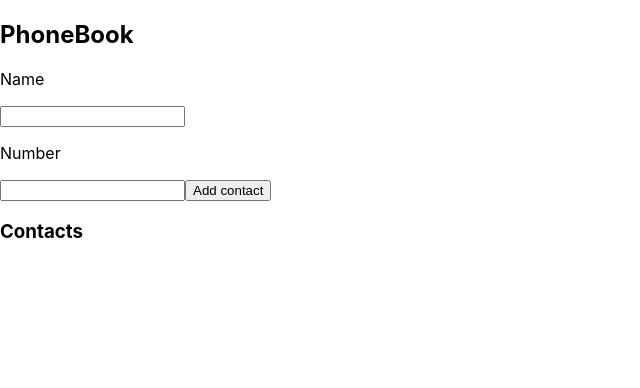
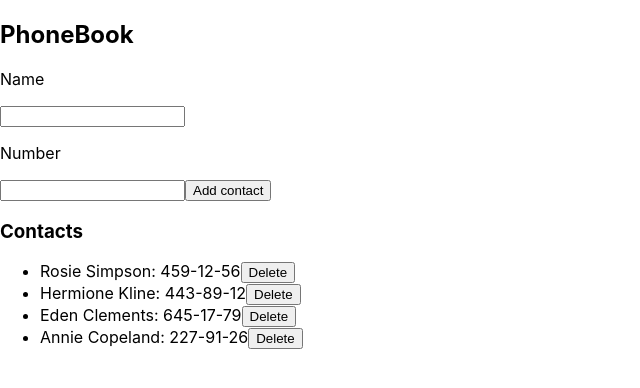
Before and after one commit to ViyBabay/goit-react-hw-02-phonebook, a React (Create React App) app: page / in a window 1280 px wide. Shown: the top 388 px of the page, without its empty margins (0-640 px from the left). Built offline with nearby package versions, Linux system fonts and the light colour scheme.

Commit message:
add delete contact

```diff
--- a/src/components/App.jsx
+++ b/src/components/App.jsx
@@ -1,4 +1,6 @@
 import React, { Component } from 'react';
+import { ContactList } from './ContactList/ContactList';
+// import { nanoid } from 'nanoid'
 
 export class App extends Component {
   state = {
@@ -8,22 +10,22 @@ export class App extends Component {
       { id: 'id-3', name: 'Eden Clements', number: '645-17-79' },
       { id: 'id-4', name: 'Annie Copeland', number: '227-91-26' },
     ],
-    filter: '',
+    // filter: '',
     name: '',
-    number: '',
+    // number: '',
   };
+
+  deleteContact = contactId => {
+    this.setState(prevState => ({
+      contacts: prevState.contacts.filter(contact => contact.id !== contactId)
+    }));
+}
+
+
   render() {
+    const { contacts } = this.state;
     return (
-      <div
-      // style={{
-      //  height: '100vh',
-      //  display: 'flex',
-      //  justifyContent: 'center',
-      //  alignItems: 'center',
-      //  fontSize: 40,
-      //  color: '#010101'
-      // }}
-      >
+      <div>
         <h2>PhoneBook</h2>
         <form>
           <p>Name</p>
@@ -43,8 +45,17 @@ export class App extends Component {
             required
           />
           <button type="button">Add contact</button>
-          <h3>Contacts</h3>
         </form>
+        <h3>Contacts</h3>
+        {/* <ul>
+      {this.state.contacts.map(({ id, name, number }) => (
+        <li key={id}>
+          {name}: {number}
+          <button onClick={() => this.deleteContact(id)}>Delete</button>
+        </li>
+      ))}
+    </ul> */}
+        <ContactList contacts={contacts} onDeleteContact={this.deleteContact}/>
       </div>
     );
   }
--- /dev/null
+++ b/src/components/ContactList/ContactList.jsx
@@ -0,0 +1,15 @@
+import React from 'react';
+// import { nanoid } from 'nanoid'
+
+export const ContactList = ({ contacts, onDeleteContact }) => {
+  return (
+    <ul>
+      {contacts.map(({ id, name, number }) => (
+        <li key={id}>
+          {name}: {number}
+          <button onClick={() => onDeleteContact(id)}>Delete</button>
+        </li>
+      ))}
+    </ul>
+  );
+};
```
Also changed, not shown: src/components/BookList/BookList.jsx (deleted).
